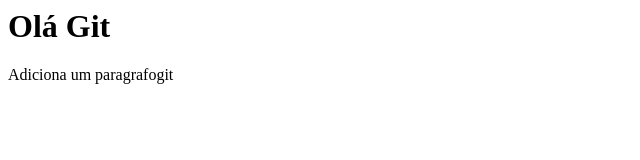
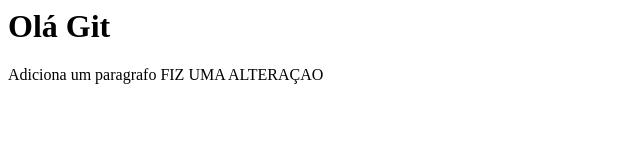
Before and after one commit to jeugeniojunior/ola-github, a plain HTML site: page index.html in a window 1280 px wide. Shown: the whole page, without its empty margins (0-640 px from the left). Drawn offline with Linux system fonts and the light colour scheme.

Commit message:
aLTERA A TAG p

```diff
--- a/index.html
+++ b/index.html
@@ -1,6 +1,6 @@
 <html>
     <body>
         <h1>Olá Git</h1>
-        <p>Adiciona um paragrafogit</p>
+        <p>Adiciona um paragrafo FIZ UMA ALTERAÇAO</p>
     </body>
 </html>
```
